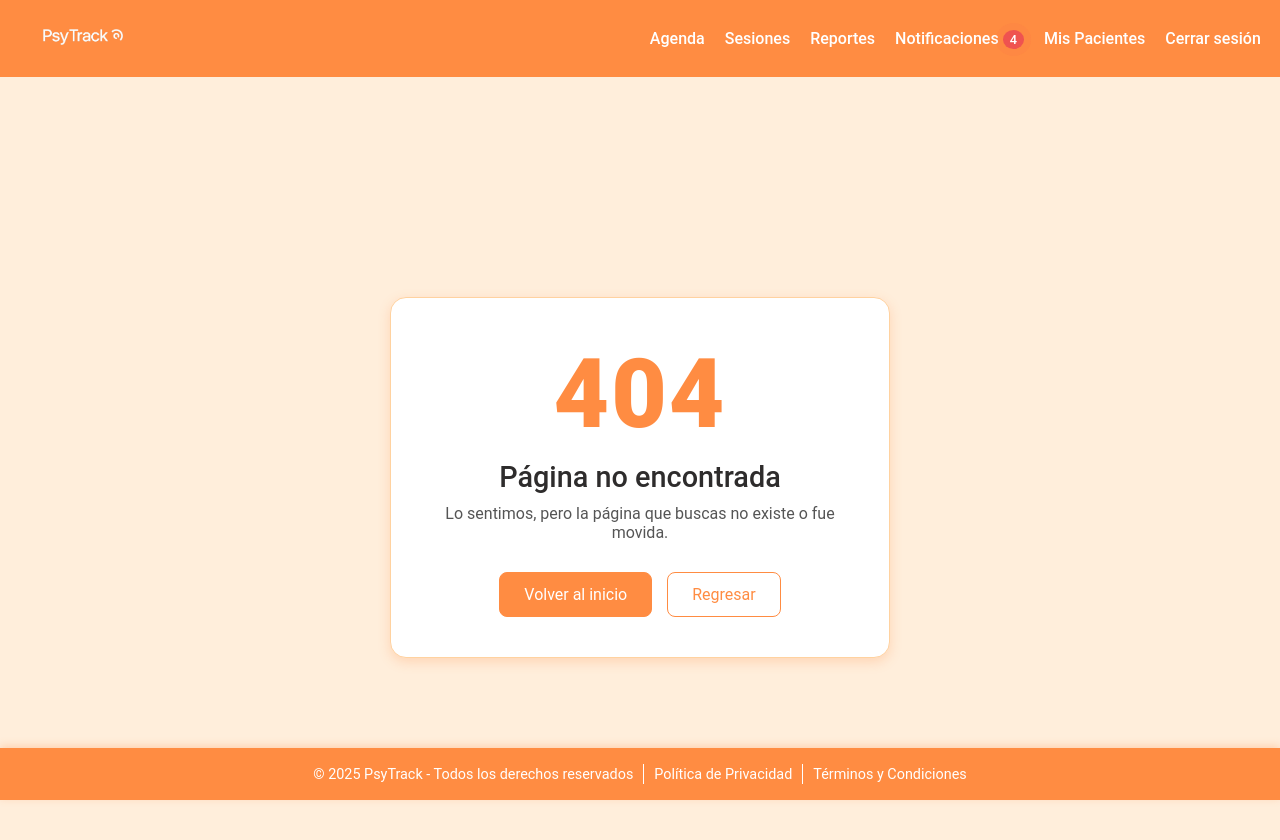
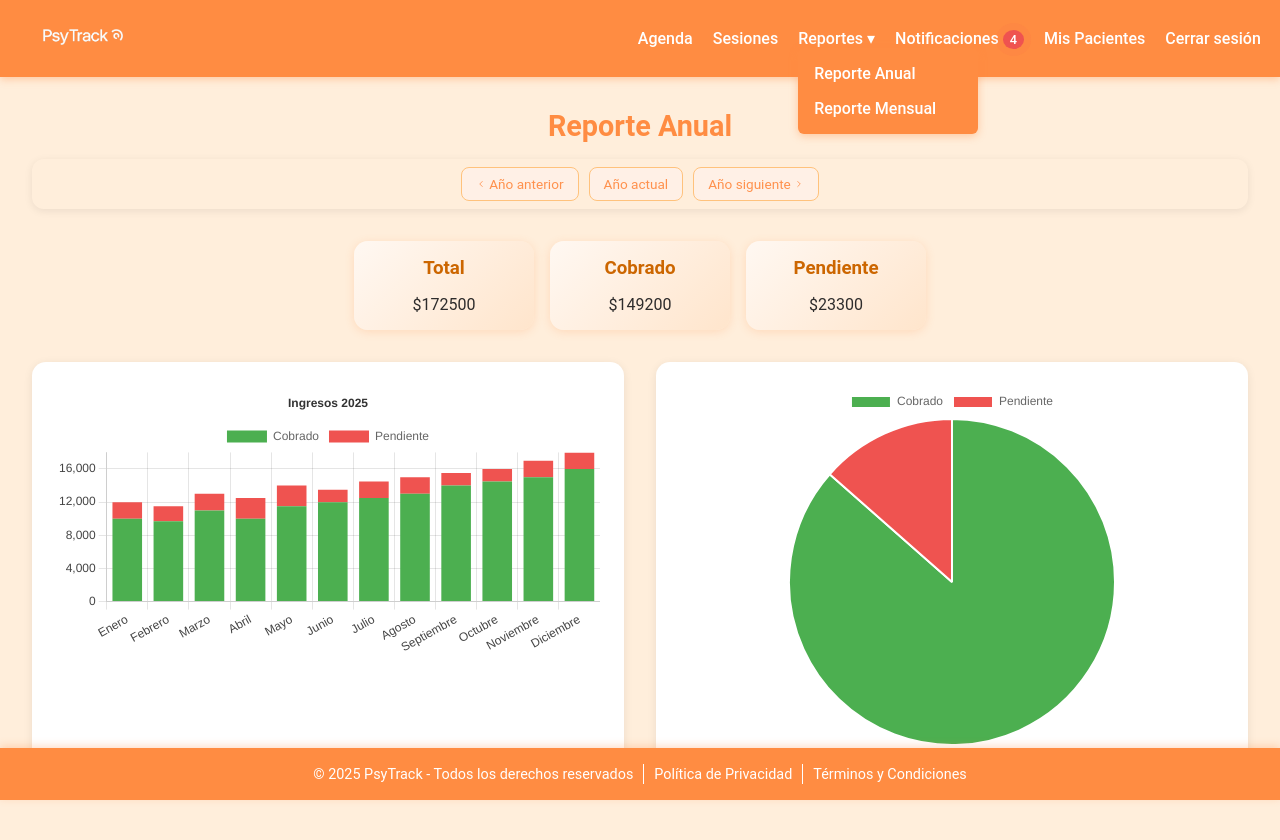
Before and after one commit to jmiwassjukourens/PsyTrack-front-end, a React (Vite) app: page /reportes/anual in a window 1280 px wide. Shown: the top 840 px of the page. After the commit the page ends 802 px from the top, so only its background shows below. Built offline with nearby package versions, Linux system fonts and the light colour scheme; no server answers; sample sign-in values are in the browser's storage.

Commit message:
anual report view v0

```diff
--- a/package.json
+++ b/package.json
@@ -13,8 +13,10 @@
     "@emotion/react": "^11.14.0",
     "@emotion/styled": "^11.14.1",
     "@mui/material": "^7.3.4",
+    "chart.js": "^4.5.1",
     "framer-motion": "^12.23.24",
     "react": "^19.1.1",
+    "react-chartjs-2": "^5.3.0",
     "react-dom": "^19.1.1",
     "react-icons": "^5.5.0",
     "react-router-dom": "^7.9.3",
--- a/src/App.jsx
+++ b/src/App.jsx
@@ -12,6 +12,8 @@ import AgendaPage from "./pages/AgendaPage/AgendaPage";
 import NotificationsPage from "./pages/NotificationsPage/NotificationsPage";
 import { RequestProvider } from "./context/RequestContext/RequestContext";
 import GlobalLoader from "./context/RequestContext/GlobalLoader";
+import ReportsAnualPage from "./pages/ReportsPage/ReportsAnualPage";
+
 
 function App() {
   return (
@@ -70,6 +72,14 @@ function App() {
                 </RequireAuth>
               }
             />
+            <Route
+             path="/reportes/anual"
+             element={<ReportsAnualPage />}
+             />
+            {/*<Route
+            path="/reportes/mensual"
+            element={<ReportsMensualPage />}
+            />*/}
 
           </Routes>
         </main>
--- a/src/components/Navbar/Navbar.jsx
+++ b/src/components/Navbar/Navbar.jsx
@@ -1,23 +1,34 @@
 import { useState,useEffect } from "react";
-import { Link } from "react-router-dom";
+import { Link,useLocation } from "react-router-dom";
 import styles from "./Navbar.module.css";
 import { useAuth } from "../../auth/AuthContext";
 import logonav from "../../assets/logoNav.png";
 import { notificationsService } from "../../services/notificationsService";
 
-function Navbar() {
+export default function Navbar() {
   const [menuOpen, setMenuOpen] = useState(false);
+  const [submenuOpen, setSubmenuOpen] = useState(false);
   const [unreadCount, setUnreadCount] = useState(0);
   const { user, logout } = useAuth();
+  const location = useLocation();
 
   useEffect(() => {
-    const sub = notificationsService.getNotifications().subscribe(n => {
-      setUnreadCount(n.filter(notif => !notif.leida).length);
+    const sub = notificationsService.getNotifications().subscribe((n) => {
+      setUnreadCount(n.filter((notif) => !notif.leida).length);
     });
     return () => sub.unsubscribe();
   }, []);
 
+  useEffect(() => {
+    if (location.pathname.startsWith("/reportes")) {
+      setSubmenuOpen(true);
+    } else {
+      setSubmenuOpen(false);
+    }
+  }, [location.pathname]);
+
   const toggleMenu = () => setMenuOpen(!menuOpen);
+  const toggleSubmenu = () => setSubmenuOpen(!submenuOpen);
 
   return (
     <header className={styles.header}>
@@ -36,7 +47,27 @@ function Navbar() {
           <ul className={styles.navList}>
             <li><Link to="/agenda" onClick={toggleMenu}>Agenda</Link></li>
             <li><Link to="/sesiones" onClick={toggleMenu}>Sesiones</Link></li>
-            <li><Link to="/reportes" onClick={toggleMenu}>Reportes</Link></li>
+
+            <li
+              className={styles.dropdown}
+              onMouseEnter={() => setSubmenuOpen(true)}
+              onMouseLeave={() => !location.pathname.startsWith("/reportes") && setSubmenuOpen(false)}
+            >
+              <button className={styles.dropdownButton} onClick={toggleSubmenu}>
+                Reportes ▾
+              </button>
+              <ul
+                className={`${styles.submenu} ${submenuOpen ? styles.submenuOpen : ""}`}
+              >
+                <li>
+                  <Link to="/reportes/anual" onClick={toggleMenu}>Reporte Anual</Link>
+                </li>
+                <li>
+                  <Link to="/reportes/mensual" onClick={toggleMenu}>Reporte Mensual</Link>
+                </li>
+              </ul>
+            </li>
+
             <li>
               <Link to="/notificaciones" onClick={toggleMenu}>
                 Notificaciones{" "}
@@ -47,6 +78,7 @@ function Navbar() {
                 )}
               </Link>
             </li>
+
             <li><Link to="/pacientes" onClick={toggleMenu}>Mis Pacientes</Link></li>
             <li>
               <button className={styles.logout} onClick={logout}>
@@ -59,5 +91,3 @@ function Navbar() {
     </header>
   );
 }
-
-export default Navbar;
--- a/src/components/Navbar/Navbar.module.css
+++ b/src/components/Navbar/Navbar.module.css
@@ -7,7 +7,7 @@
   box-shadow: 0 2px 8px rgba(255, 140, 66, 0.4);
 }
 
-.logo{
+.logo {
   width: 10vw;
   transition: transform 0.3s ease;
   padding: 1.5rem;
@@ -15,7 +15,6 @@
 .logo:hover {
   transform: scale(1.05);
 }
-
 
 .menuToggle {
   display: none;
@@ -33,10 +32,6 @@
   z-index: 1000000;
 }
 
-.navList:hover {
-  text-decoration: none;
-}
-
 .navList li a,
 .logout {
   color: #FFFFFF;
@@ -45,7 +40,6 @@
   transition: color 0.3s ease;
   position: relative;
 }
-
 
 .navList li a::after {
   content: "";
@@ -59,11 +53,9 @@
   border-radius: 2px;
 }
 
-
 .navList li a:hover::after {
   width: 100%;
 }
-
 
 .navList li a:hover,
 .logout:hover {
@@ -76,6 +68,55 @@
   cursor: pointer;
   font-size: 1rem;
 }
+
+
+.dropdown {
+  position: relative;
+}
+
+.dropdownButton {
+  background: none;
+  border: none;
+  color: #fff;
+  font-weight: 500;
+  cursor: pointer;
+  font-size: 1rem;
+}
+
+.submenu {
+  position: absolute;
+  top: 100%;
+  left: 0;
+  background-color: #FF8C42;
+  list-style: none;
+  padding: 0.5rem 0;
+  margin: 0;
+  opacity: 0;
+  visibility: hidden;
+  transform: translateY(-5px);
+  transition: all 0.2s ease;
+  box-shadow: 0 2px 8px rgba(255, 140, 66, 0.4);
+  border-radius: 6px;
+  min-width: 180px;
+}
+
+.submenuOpen {
+  opacity: 1;
+  visibility: visible;
+  transform: translateY(0);
+}
+
+.submenu li a {
+  display: block;
+  color: #fff;
+  padding: 0.5rem 1rem;
+  text-decoration: none;
+}
+
+.submenu li a:hover {
+  background-color: #FF9C5C;
+}
+
 
 @media (max-width: 768px) {
   .navList {
@@ -105,18 +146,8 @@
     width: 40vw;
     margin-left: -2vw;
   }
+}
 
-  .navList li {
-    opacity: 0;
-    transform: translateY(-10px);
-    transition: opacity 0.3s ease, transform 0.3s ease;
-  }
-
-  .active .navList li {
-    opacity: 1;
-    transform: translateY(0);
-  }
-}
 
 .notificationBadge {
   background: #ef5350;
--- /dev/null
+++ b/src/components/Reports/ReportsYearFilter.jsx
@@ -0,0 +1,20 @@
+import styles from "../CalendarGrid/AgendaFiltersBar.module.css";
+import { FiChevronLeft, FiChevronRight, FiFilter } from "react-icons/fi";
+
+
+export default function ReportsFilters({ displayedYear, onChangeYear }) {
+
+  const handlePrev = () => onChangeYear(displayedYear - 1);
+  const handleNext = () => onChangeYear(displayedYear + 1);
+  const handleCurrent = () => onChangeYear(new Date().getFullYear());
+
+  return (
+    <div className={styles.filtrosWrapper}>
+      <div className={styles.atajosTiempo}>
+        <button onClick={handlePrev}><FiChevronLeft size={10}  /> Año anterior</button>
+        <button onClick={handleCurrent}>Año actual</button>
+        <button onClick={handleNext}>Año siguiente <FiChevronRight size={10}  /></button>
+      </div>
+    </div>
+  );
+}
--- a/src/components/SessionChip/SessionChip.jsx
+++ b/src/components/SessionChip/SessionChip.jsx
@@ -60,6 +60,7 @@ const handlePacienteClick = () => {
 
         {showActions && (
           <div className={styles.actions}>
+            {/*
             <button
               className={styles.payBtn}
               title={session.fechaDePago ? "Ya marcado como pagado" : "Registrar pago"}
@@ -68,6 +69,7 @@ const handlePacienteClick = () => {
             >
               💰
             </button>
+            */}
             <button
               className={styles.rescheduleBtn}
               title="Reprogramar sesión"
--- a/src/pages/PatientsPage/PatientsPage.jsx
+++ b/src/pages/PatientsPage/PatientsPage.jsx
@@ -105,7 +105,7 @@ export default function PatientsPage() {
             setOpenForm(true);
           }}
         >
-          ➕ Dar alta paciente
+          ➕ Crear paciente
         </button>
       </div>
 
--- /dev/null
+++ b/src/pages/ReportsPage/ReportsAnualPage.jsx
@@ -0,0 +1,106 @@
+import React, { useState, useEffect } from "react";
+import {
+  Chart as ChartJS,
+  CategoryScale,
+  LinearScale,
+  BarElement,
+  ArcElement,
+  Tooltip,
+  Legend,
+  Title
+} from "chart.js";
+import { Bar, Pie } from "react-chartjs-2";
+import { reportsService } from "../../services/reportsService";
+import ReportsYearFilter from "../../components/Reports/ReportsYearFilter";
+import styles from "./ReportsAnualPage.module.css";
+
+ChartJS.register(CategoryScale, LinearScale, BarElement, ArcElement, Tooltip, Legend, Title);
+
+export default function ReportsAnualPage() {
+  const [year, setYear] = useState(new Date().getFullYear());
+  const [reportData, setReportData] = useState(null);
+
+  useEffect(() => {
+    setReportData(reportsService.getAnualReport(year));
+  }, [year]);
+
+  if (!reportData) return <p>Cargando...</p>;
+
+  const months = reportData.monthlyData.map(d => d.month);
+
+  const barData = {
+    labels: months,
+    datasets: [
+      {
+        label: "Cobrado",
+        data: reportData.monthlyData.map(d => d.collectedIncome),
+        backgroundColor: "#4CAF50",
+      },
+      {
+        label: "Pendiente",
+        data: reportData.monthlyData.map(d => d.pendingIncome),
+        backgroundColor: "#EF5350",
+      },
+    ],
+  };
+
+  const barOptions = {
+    responsive: true,
+    interaction: { mode: "index", intersect: false },
+    plugins: {
+      legend: { position: "top" },
+      title: { display: true, text: `Ingresos ${year}`, color: "#333" },
+    },
+    scales: {
+      x: { stacked: true, ticks: { color: "#444" } },
+      y: { stacked: true, ticks: { color: "#444" } },
+    },
+  };
+
+  const totalCollected = reportData.monthlyData.reduce((acc, d) => acc + d.collectedIncome, 0);
+  const totalPending = reportData.monthlyData.reduce((acc, d) => acc + d.pendingIncome, 0);
+  const totalIncome = totalCollected + totalPending;
+
+  const pieData = {
+    labels: ["Cobrado", "Pendiente"],
+    datasets: [
+      {
+        data: [totalCollected, totalPending],
+        backgroundColor: ["#4CAF50", "#EF5350"],
+        borderWidth: 2,
+        hoverOffset: 8,
+      },
+    ],
+  };
+
+  return (
+    <div className={styles.container}>
+      <h2 className={styles.title}>Reporte Anual</h2>
+      <ReportsYearFilter displayedYear={year} onChangeYear={setYear} />
+
+      <div className={styles.summary}>
+        <div className={styles.card}>
+          <h3>Total</h3>
+          <p>${totalIncome}</p>
+        </div>
+        <div className={styles.card}>
+          <h3>Cobrado</h3>
+          <p>${totalCollected}</p>
+        </div>
+        <div className={styles.card}>
+          <h3>Pendiente</h3>
+          <p>${totalPending}</p>
+        </div>
+      </div>
+
+      <div className={styles.charts}>
+        <div className={`${styles.chart} ${styles.barChart}`}>
+          <Bar data={barData} options={barOptions} />
+        </div>
+        <div className={`${styles.chart} ${styles.pieChart}`}>
+          <Pie data={pieData} />
+        </div>
+      </div>
+    </div>
+  );
+}
--- /dev/null
+++ b/src/pages/ReportsPage/ReportsAnualPage.module.css
@@ -0,0 +1,68 @@
+.container {
+  padding: 2rem;
+  animation: fadeIn 0.5s ease;
+}
+
+.title {
+  font-size: 1.8rem;
+  color: #ff8c42;
+  margin-bottom: 1rem;
+  text-align: center;
+}
+
+.summary {
+  display: flex;
+  gap: 1rem;
+  justify-content: center;
+  flex-wrap: wrap;
+  margin: 2rem 0;
+}
+
+.card {
+  background: linear-gradient(135deg, #fff8f2, #ffe5cc);
+  border-radius: 14px;
+  padding: 1rem 2rem;
+  box-shadow: 0 2px 10px rgba(255, 140, 66, 0.2);
+  min-width: 180px;
+  text-align: center;
+  transition: transform 0.25s ease, box-shadow 0.25s ease;
+}
+.card:hover {
+  transform: translateY(-4px);
+  box-shadow: 0 4px 14px rgba(255, 140, 66, 0.3);
+}
+
+.charts {
+  display: grid;
+  grid-template-columns: repeat(auto-fit, minmax(360px, 1fr));
+  gap: 2rem;
+}
+
+.chart {
+  background: #fff;
+  border-radius: 14px;
+  padding: 1.5rem;
+  box-shadow: 0 2px 10px rgba(0,0,0,0.08);
+  animation: fadeInUp 0.6s ease;
+}
+
+.barChart {
+  animation-delay: 0.1s;
+}
+.pieChart {
+  animation-delay: 0.3s;
+}
+
+@keyframes fadeIn {
+  from { opacity: 0; }
+  to { opacity: 1; }
+}
+@keyframes fadeInUp {
+  from { opacity: 0; transform: translateY(20px); }
+  to { opacity: 1; transform: translateY(0); }
+}
+
+canvas {
+  max-height: 360px !important;
+  max-width: 100%;
+}
--- /dev/null
+++ b/src/services/reportsService.js
@@ -0,0 +1,21 @@
+export const reportsService = {
+  getAnualReport(year = 2025) {
+    return {
+      year,
+      monthlyData: [
+        { month: "Enero", totalIncome: 12000, collectedIncome: 10000, pendingIncome: 2000 },
+        { month: "Febrero", totalIncome: 11500, collectedIncome: 9700, pendingIncome: 1800 },
+        { month: "Marzo", totalIncome: 13000, collectedIncome: 11000, pendingIncome: 2000 },
+        { month: "Abril", totalIncome: 12500, collectedIncome: 10000, pendingIncome: 2500 },
+        { month: "Mayo", totalIncome: 14000, collectedIncome: 11500, pendingIncome: 2500 },
+        { month: "Junio", totalIncome: 13500, collectedIncome: 12000, pendingIncome: 1500 },
+        { month: "Julio", totalIncome: 14500, collectedIncome: 12500, pendingIncome: 2000 },
+        { month: "Agosto", totalIncome: 15000, collectedIncome: 13000, pendingIncome: 2000 },
+        { month: "Septiembre", totalIncome: 15500, collectedIncome: 14000, pendingIncome: 1500 },
+        { month: "Octubre", totalIncome: 16000, collectedIncome: 14500, pendingIncome: 1500 },
+        { month: "Noviembre", totalIncome: 17000, collectedIncome: 15000, pendingIncome: 2000 },
+        { month: "Diciembre", totalIncome: 18000, collectedIncome: 16000, pendingIncome: 2000 },
+      ],
+    };
+  },
+};
--- a/src/services/sessionService.js
+++ b/src/services/sessionService.js
@@ -3,7 +3,7 @@ let sessions = [
   {
     id: 1,
     fecha: "2025-10-10T10:00:00",
-    fechaDePago: "2025-10-09T18:00:00",
+    fechaDePago: null,
     estado: "Pendiente",
     paciente: { nombre: "Juan Pérez" },
     precio: 1500,
@@ -11,8 +11,8 @@ let sessions = [
   },
   {
     id: 2,
-    fecha: "2025-10-10T14:30:00",
-    fechaDePago: null,
+    fecha: "2025-10-11T14:30:00",
+    fechaDePago: "2025-10-09T18:00:00",
     estado: "Pagado",
     paciente: { nombre: "Juan Pérez" },
     precio: 2000,
@@ -30,7 +30,7 @@ let sessions = [
     {
     id: 4,
     fecha: "2025-10-10T16:00:00",
-    fechaDePago: null,
+    fechaDePago: "2025-12-10T16:00:00",
     estado: "Pagado",
     paciente: { nombre: "Carlos Díaz" },
     precio: 1500,
```
Also changed, not shown: 1 other file (tests, documents, lock files or other folders).
